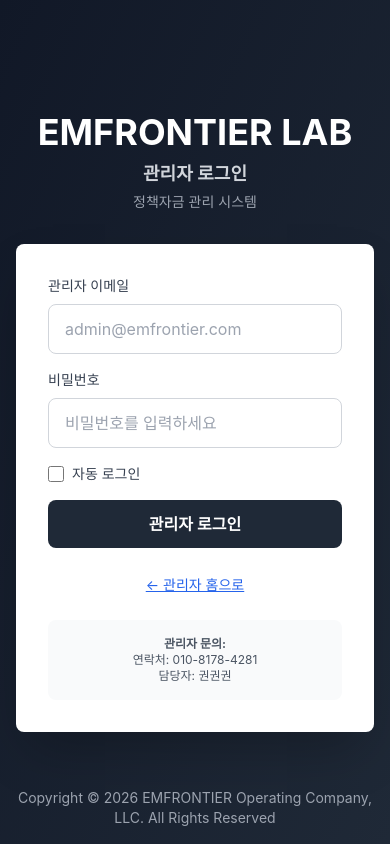
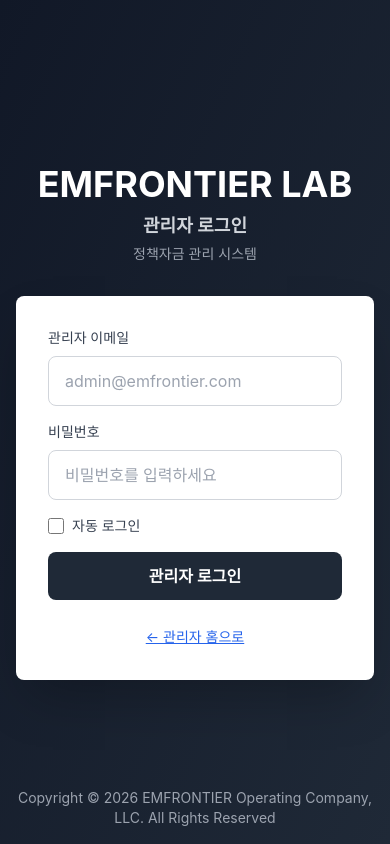
Before and after one commit to gwon724/emfrontierlab-admin, a Next.js app: page /admin/login in a window 390 px wide. Built offline with nearby package versions, Linux system fonts and the light colour scheme.

Commit message:
fix(admin): Remove contact information from login page
- Remove '관리자 문의' section with phone number and contact person
- Clean up admin login page layout

```diff
--- a/app/admin/login/page.tsx
+++ b/app/admin/login/page.tsx
@@ -134,14 +134,6 @@
               ← 관리자 홈으로
             </Link>
           </div>
-
-          <div className="mt-6 p-4 bg-gray-50 rounded-lg">
-            <p className="text-xs text-gray-600 text-center">
-              <strong>관리자 문의:</strong><br/>
-              연락처: 010-8178-4281<br/>
-              담당자: 권권권
-            </p>
-          </div>
         </div>
       </div>
 
```
